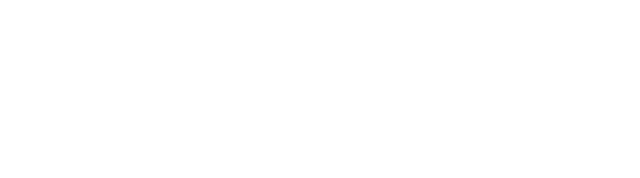
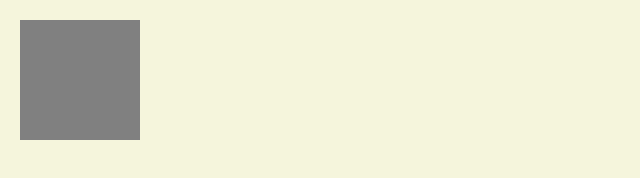
Before and after one commit to daffodilho/Lee_Ho_MusicMixer, a plain HTML site: page index.html in a window 1280 px wide. Shown: the whole page, without its empty margins (0-640 px from the left). Drawn offline with Linux system fonts and the light colour scheme.

Commit message:
made layout

```diff
--- a/css/main.css
+++ b/css/main.css
@@ -0,0 +1,21 @@
+body
+{
+    background-color: beige;
+}
+
+main
+{
+    width: 100%;
+    min-width: 900px;
+}
+
+#logo
+{
+    width: 120px;
+    height: 120px;
+    background-color: gray;
+
+    position: relative;
+    top: 20px;
+    left: 20px;
+}
--- a/css/reset.css
+++ b/css/reset.css
@@ -0,0 +1,48 @@
+/* http://meyerweb.com/eric/tools/css/reset/
+   v2.0 | 20110126
+   License: none (public domain)
+*/
+
+html, body, div, span, applet, object, iframe,
+h1, h2, h3, h4, h5, h6, p, blockquote, pre,
+a, abbr, acronym, address, big, cite, code,
+del, dfn, em, img, ins, kbd, q, s, samp,
+small, strike, strong, sub, sup, tt, var,
+b, u, i, center,
+dl, dt, dd, ol, ul, li,
+fieldset, form, label, legend,
+table, caption, tbody, tfoot, thead, tr, th, td,
+article, aside, canvas, details, embed,
+figure, figcaption, footer, header, hgroup,
+menu, nav, output, ruby, section, summary,
+time, mark, audio, video {
+	margin: 0;
+	padding: 0;
+	border: 0;
+	font-size: 100%;
+	font: inherit;
+	vertical-align: baseline;
+}
+/* HTML5 display-role reset for older browsers */
+article, aside, details, figcaption, figure,
+footer, header, hgroup, menu, nav, section {
+	display: block;
+}
+body {
+	line-height: 1;
+}
+ol, ul {
+	list-style: none;
+}
+blockquote, q {
+	quotes: none;
+}
+blockquote:before, blockquote:after,
+q:before, q:after {
+	content: '';
+	content: none;
+}
+table {
+	border-collapse: collapse;
+	border-spacing: 0;
+}
--- a/index.html
+++ b/index.html
@@ -2,13 +2,25 @@
 <html lang="en">
 <head>
 	<meta charset="UTF-8">
-	<title>Music Mixer</title>
+
 	<link rel="stylesheet" href="css/main.css">
 	<link rel="stylesheet" href="css/reset.css">
+
+	<title>Music Mixer</title>
 </head>
+
 <body>
+    <main>
+       <header>
+           <div id="logo"></div>
 
+           <div id="restart">
 
+           </div>
+
+       </header>
+
+    </main>
 
 <script src="js/main.js"></script>
 </body>
```
